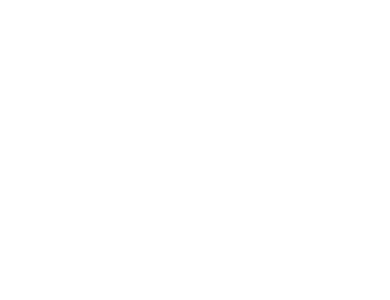
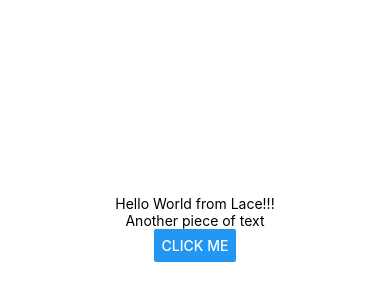
Before and after one commit to Adrion10/my-app, a React Native app: screen / in a window 390 px wide. Shown: the part 194-494 px from the top of the page. Built offline with nearby package versions, Linux system fonts and the light colour scheme.

Commit message:
import Button

```diff
--- a/App.js
+++ b/App.js
@@ -1,11 +1,16 @@
-// import { StatusBar } from "expo-status-bar";
-import { StyleSheet, Text, View } from "react-native";
+import { StatusBar } from "expo-status-bar";
+import { StyleSheet, Text, View, Button } from "react-native";
 
 export default function App() {
   return (
     <View style={styles.container}>
-      {/* <Text>Hello World fron Lace!</Text> */}
-      {/* <StatusBar style="auto" /> */}
+      <View>
+        <Text>Hello World from Lace!!!</Text>
+      </View>
+
+      <Text>Another piece of text</Text>
+      <StatusBar style="auto" />
+      <Button title="Click Me" />
     </View>
   );
 }
```
